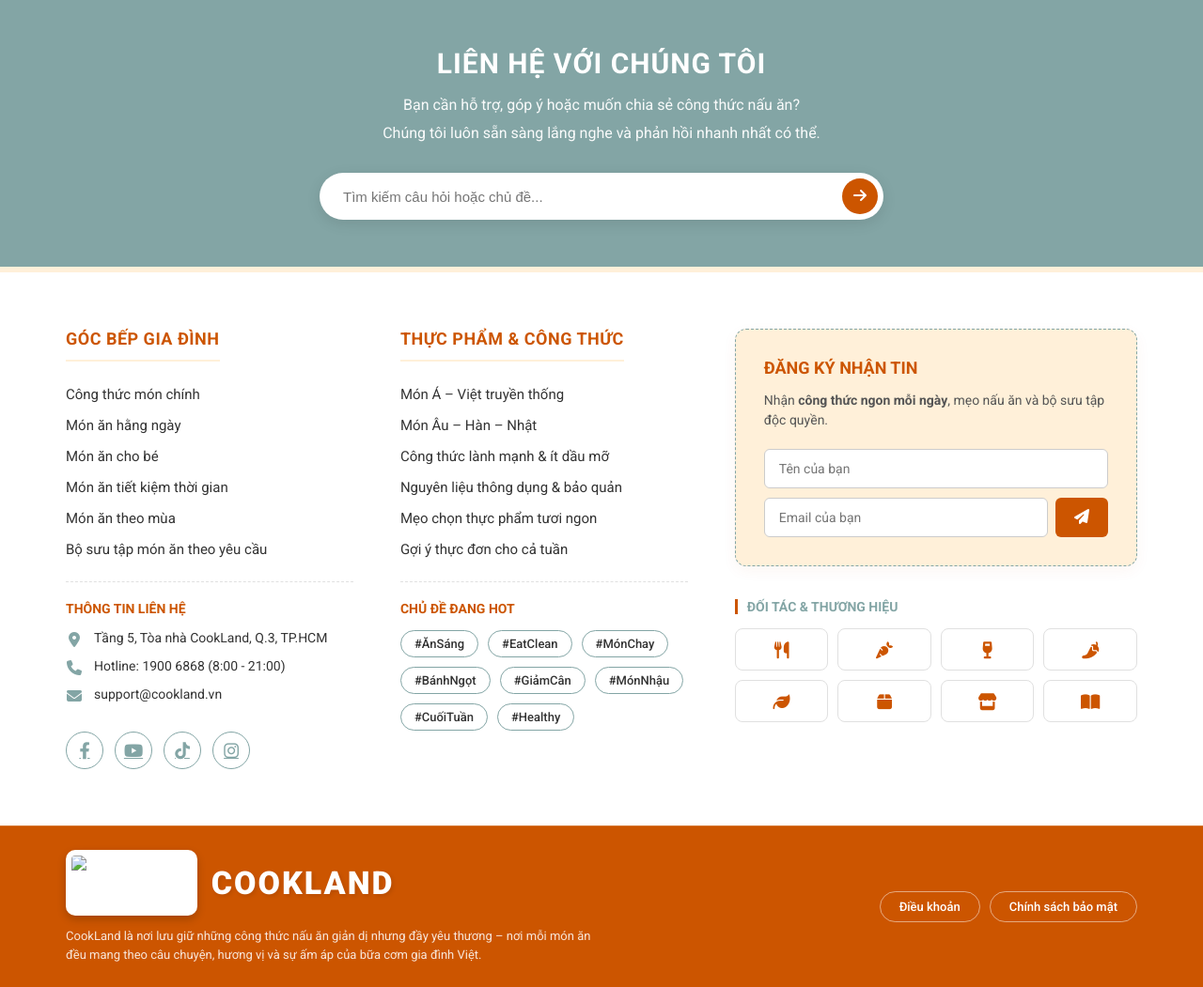
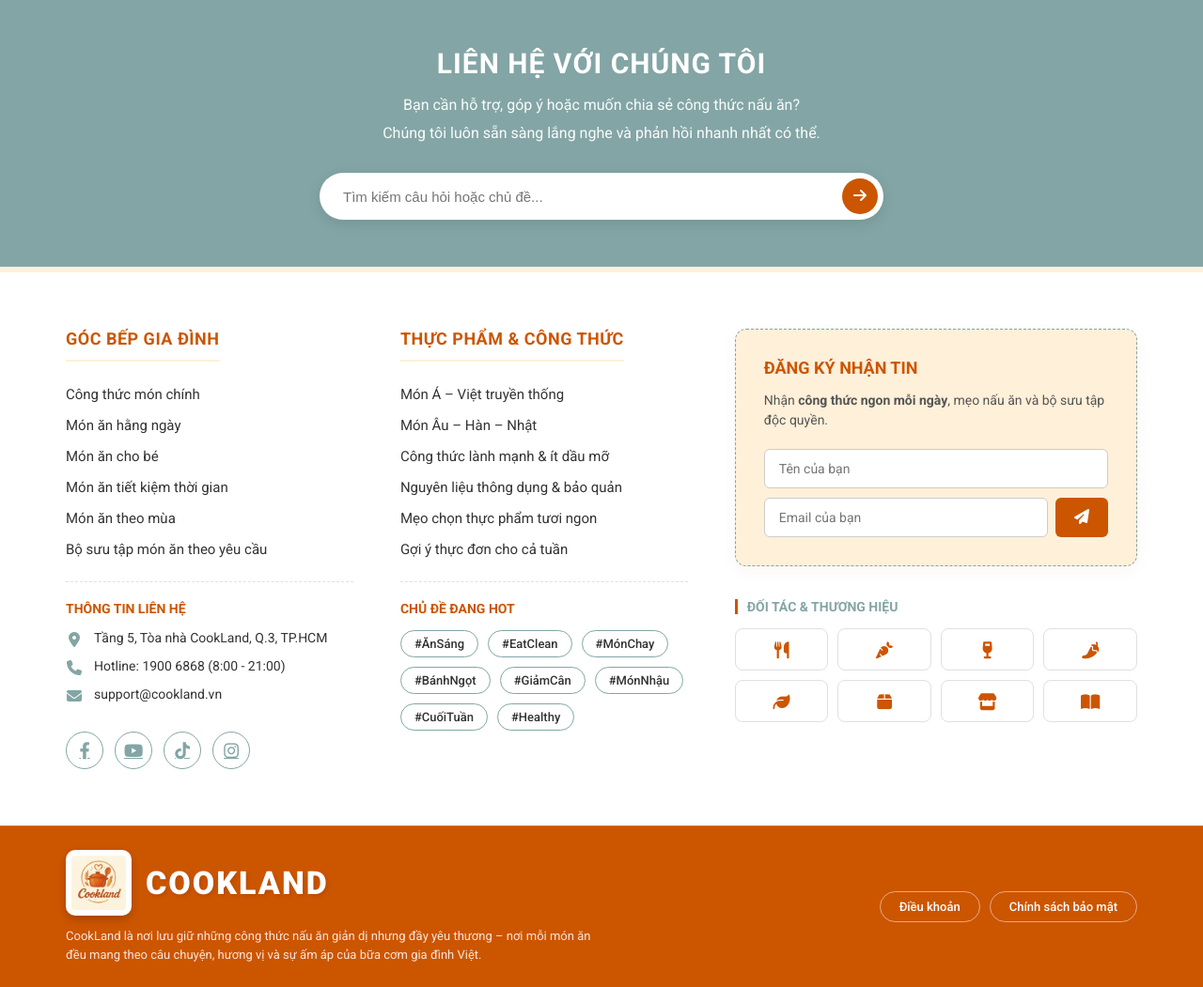
Before and after one commit to PhamThiMyHang/WebDS-IT65, a plain HTML site: page Cookland/footer.html in a window 1280 px wide. Shown: the whole page at 94% size. Drawn offline with Linux system fonts and the light colour scheme.

Commit message:
Update footer.html

```diff
--- a/Cookland/footer.html
+++ b/Cookland/footer.html
@@ -192,7 +192,7 @@
                 <div class="bottom-info">
 
                     <div class="bottom-logo">
-                        <img src="assets/images/anhlogo.jpg" alt="CookLand Logo">
+                        <img src="assets/images/anh1.jpg" alt="CookLand Logo">
                         <span>CookLand</span>
                     </div>
 
```
